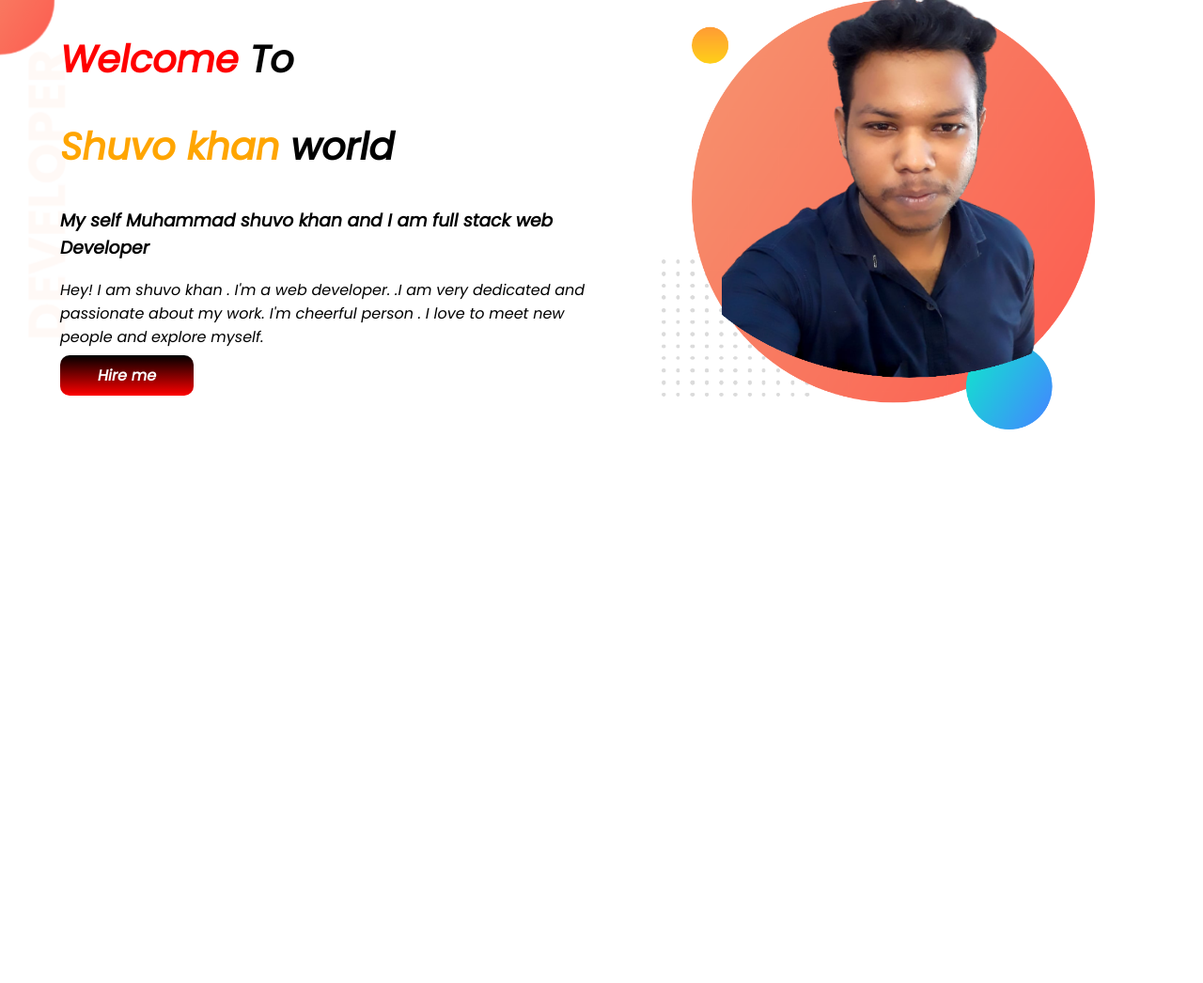
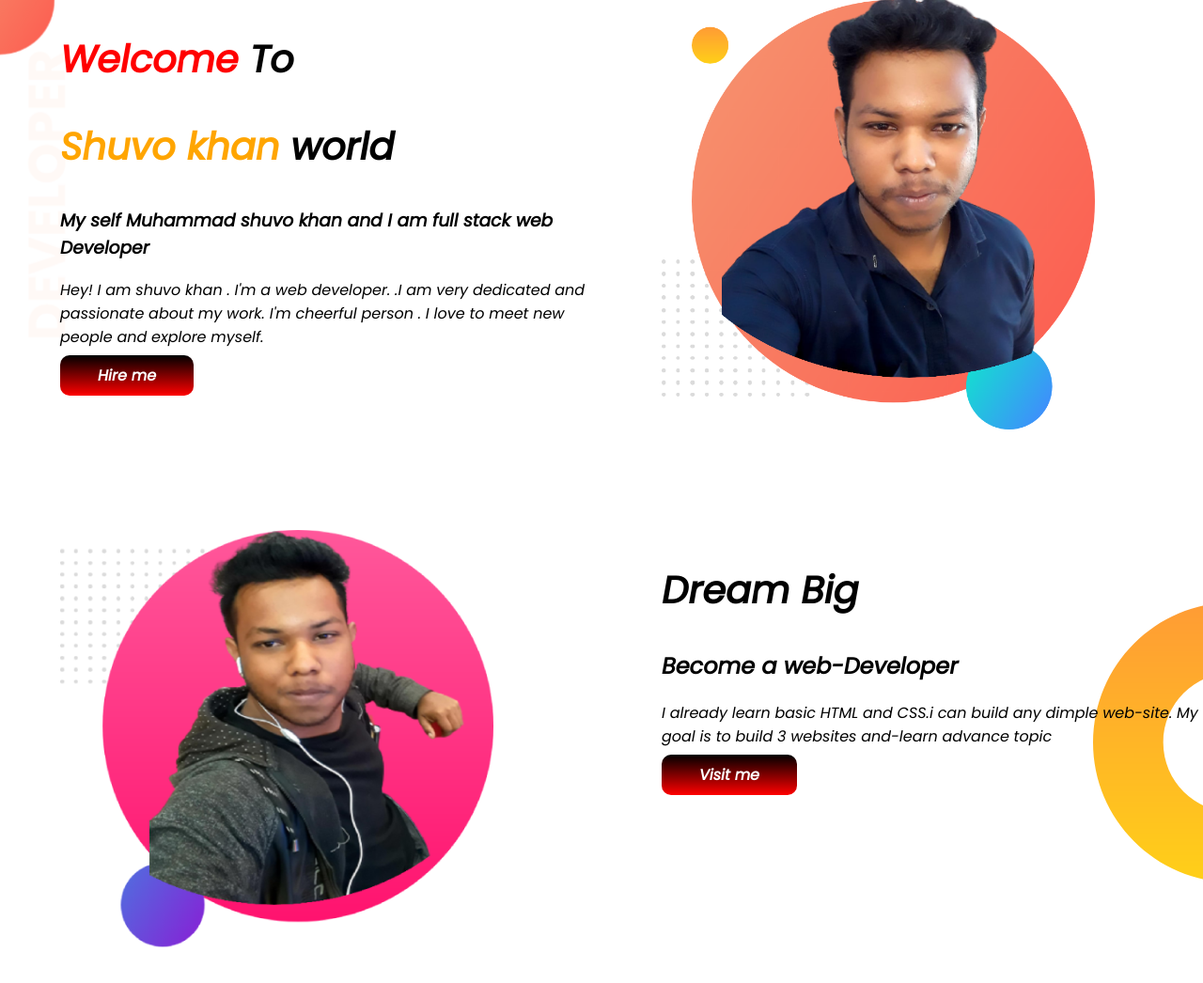
Before and after one commit to shuvokhan60/shuvo-portfolio, a plain HTML site: page index.html in a window 1280 px wide. Shown: the whole page at 94% size. Before the commit the page ends 800 px from the top, so only its background shows below. Drawn offline with Linux system fonts and the light colour scheme.

Commit message:
second part

```diff
--- a/index.html
+++ b/index.html
@@ -25,6 +25,20 @@
         </div>
         <div class="half-width"> <img src="images/shuvo001.png" alt=""></div>
     </section>
+    <section class="dream-big">
+        <div class="half-width">
+            <img src="images/shuvoali.png" alt="">
+        </div>
+        <div class="half-width">
+            <h1>Dream Big</h1>
+            <h2>Become a web-Developer</h2>
+            <p>I already learn basic HTML and CSS.i can build any dimple web-site. My goal is to build 3 websites
+                and-learn advance topic</p>
+            <a class="link-button" href="https://www.facebook.com/profile.php?id=100009517764383" target="blank">Visit
+                me</a>
+        </div>
+
+    </section>
 </body>
 
 </html>
--- a/style.css
+++ b/style.css
@@ -13,6 +13,7 @@ h1{
 }
 section{
     display: flex;
+    margin-bottom: 100px;
 }
 .half-width{
     width: 50%;
@@ -33,3 +34,8 @@ section{
     background-image: url(images/top-banner.png);
     background-repeat: no-repeat;
 }
+.dream-big{
+    background-image: url(images/dream-bg.png);
+    background-repeat: no-repeat;
+    background-position: right;
+}
```
Also changed, not shown: images/shuvoali.png (added).
